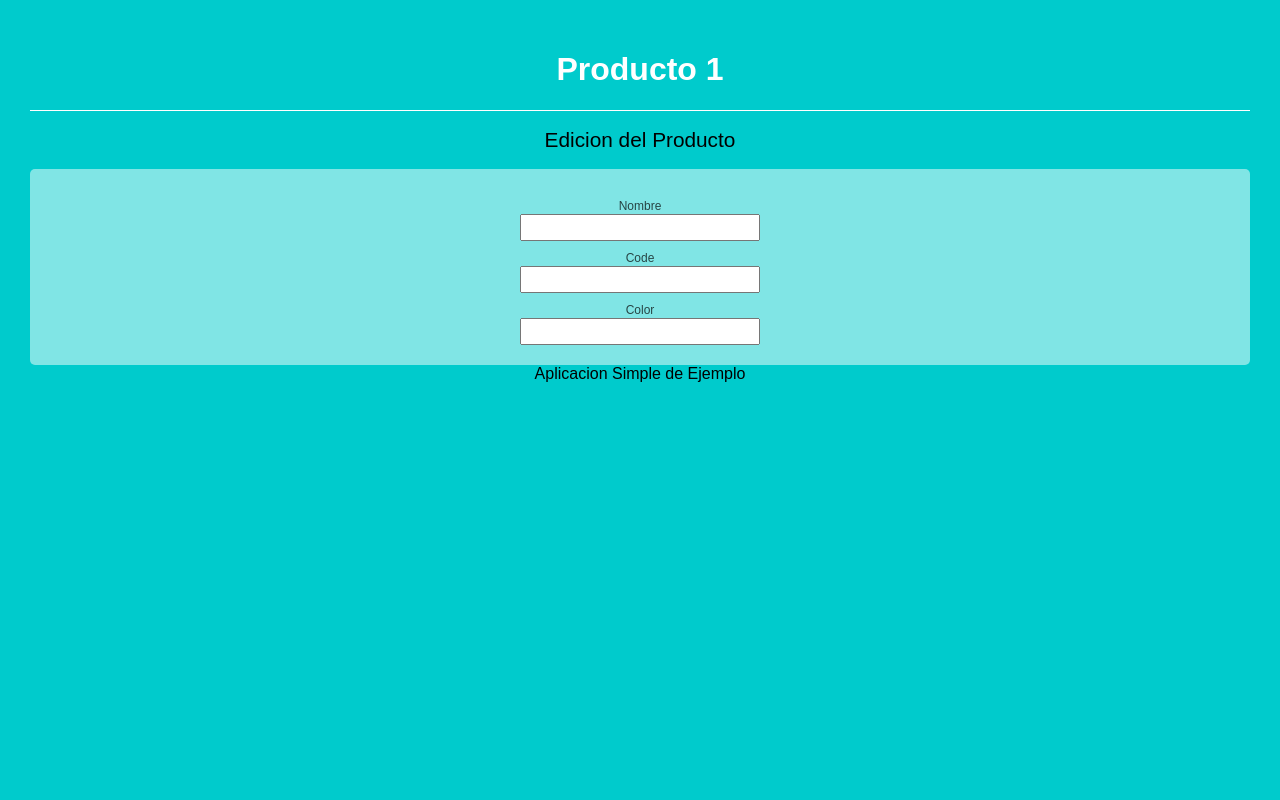
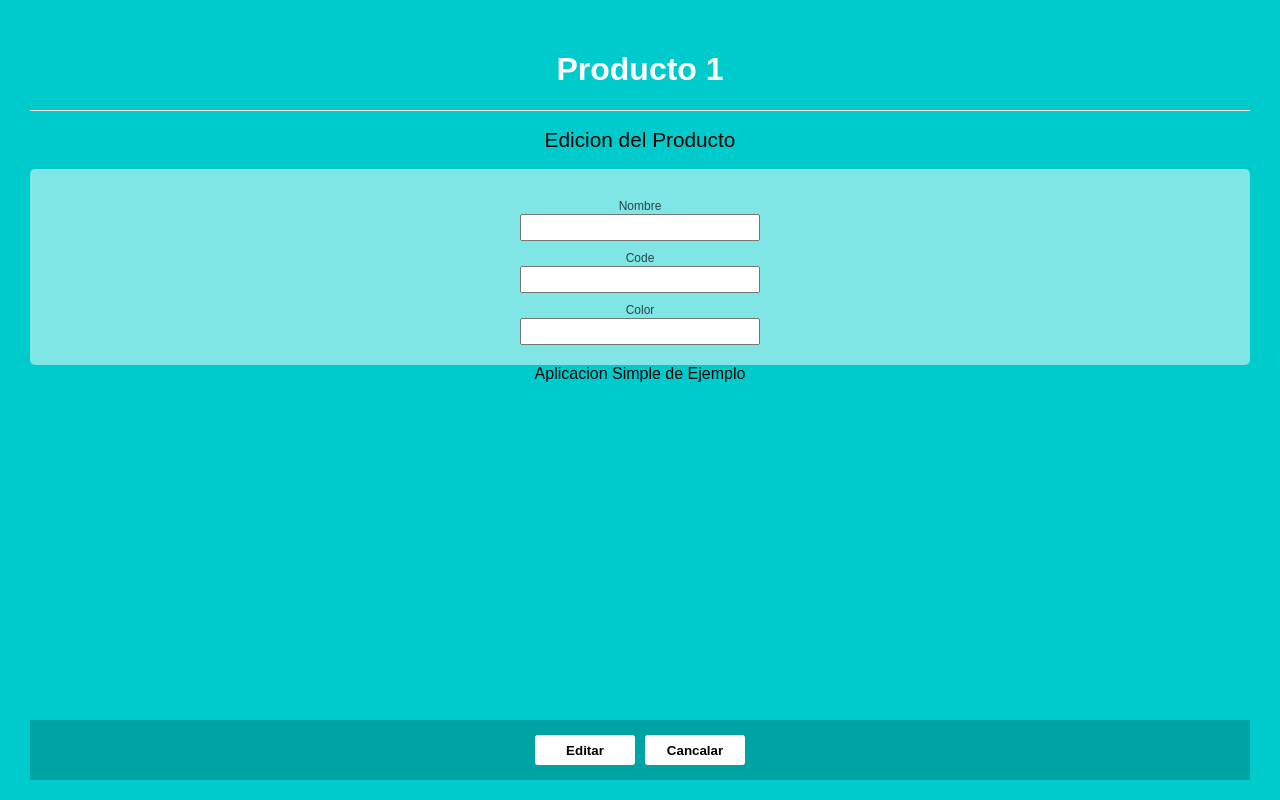
Before and after one commit to santobuonoivan/adm-comerce, a React (Create React App) app: page /products/1/edit in a window 1280 px wide. Built offline with nearby package versions, Linux system fonts and the light colour scheme.

Commit message:
agregado botones volver y cancel en modulos de clientes y productos

```diff
--- a/src/components/clients/CustomerData.js
+++ b/src/components/clients/CustomerData.js
@@ -1,7 +1,8 @@
 import React from 'react';
 import PropTypes from 'prop-types';
+import CustomersActions from "./CustomersActions";
 
-const CustomerData = ({client_id,name,dni,tel,dir}) => {
+const CustomerData = ({client_id,name,dni,tel,dir,onBack}) => {
     return (
         <div>
             <div className="custumer-data">
@@ -11,17 +12,21 @@ const CustomerData = ({client_id,name,dni,tel,dir}) => {
                 <div><strong>Tel</strong><i>{tel}</i></div>
                 <div><strong>Dir</strong><i>{dir}</i></div>
             </div>
+            <CustomersActions>
+                <button onClick={onBack}>Volver</button>
+            </CustomersActions>
         </div>
     );
 };
 
 CustomerData.propTypes = {
 
-    client_id: PropTypes.string.isRequired,
+    client_id: PropTypes.number.isRequired,
     dir: PropTypes.string.isRequired,
     name: PropTypes.string.isRequired,
     dni: PropTypes.string.isRequired,
     tel: PropTypes.string,
+    onBack: PropTypes.func.isRequired,
 };
 
 export default CustomerData;
--- a/src/components/clients/CustomerEdit.js
+++ b/src/components/clients/CustomerEdit.js
@@ -3,6 +3,7 @@ import PropTypes from 'prop-types';
 import { reduxForm, Field } from 'redux-form';
 import { connect } from 'react-redux';
 import {setPropsAsInitial} from "../../helpers/setPropsAsInitial";
+import CustomersActions from "./CustomersActions";
 
 /* validacion*/
 const isRequired = value => (
@@ -22,16 +23,20 @@ const  MyField = ({input, meta, type, label, name}) => (
     </div>
 );
 
-const CustomerEdit = ({ client_id, dir, name, dni, tel }) => {
+const CustomerEdit = ({ client_id, dir, name, dni, tel, handleSubmit, submitting, onBack }) => {
 
     return (
         <div>
             <h2>Edicion del  Cliente {client_id}</h2>
-            <form action=''>
+            <form onSubmit={handleSubmit}>
                     <Field name='name' component={MyField} type='text'  label='Nombre'/>
                     <Field name='dni' component={MyField} type='text'  label='Dni'/>
                     <Field name='tel' component={MyField} type='text' label='Tel' />
                     <Field name='dir' component={MyField} type='text' label='Dir'/>
+                    <CustomersActions>
+                        <button type='submit' disabled={submitting}> Editar </button>
+                        <button onClick={onBack}>Cancalar</button>
+                    </CustomersActions>
             </form>
         </div>
     );
@@ -43,6 +48,7 @@ CustomerEdit.propTypes = {
     name: PropTypes.string,
     dni: PropTypes.string,
     tel: PropTypes.string,
+    onBack: PropTypes.func.isRequired,
 };
 
 const CustomerEditForm = reduxForm({ form: 'CustomerEdit'})(CustomerEdit);
--- a/src/components/clients/CustomerList.js
+++ b/src/components/clients/CustomerList.js
@@ -3,7 +3,7 @@ import PropTypes from 'prop-types';
 import CustomerListItem from './CustumerListItem';
 
 const CustomerList = ({ customers, urlPath }) => {
-    console.log(customers);
+    //console.log(customers);
     return (
         <div>
             <div className="customer-list">
--- a/src/components/products/ProductData.js
+++ b/src/components/products/ProductData.js
@@ -1,7 +1,8 @@
 import React from 'react';
 import PropTypes from 'prop-types';
+import ProductsActions from "./ProductsActions";
 
-const ProductData = ({product_id,name,code,color}) => {
+const ProductData = ({product_id,name,code,color,onBack}) => {
     return (
         <div>
             <div className="products-data">
@@ -11,6 +12,9 @@ const ProductData = ({product_id,name,code,color}) => {
                 <div><strong>Color</strong><i>{color}</i></div>
                 <div><strong>Id</strong><i>{product_id}</i></div>
             </div>
+            <ProductsActions>
+                <button onClick={onBack}>Volver</button>
+            </ProductsActions>
         </div>
     );
 };
@@ -21,7 +25,8 @@ ProductData.propTypes = {
     //talle: PropTypes.string,
     color: PropTypes.string,
     //precio: PropTypes.string,
-    code: PropTypes.string
+    code: PropTypes.string,
+    onBack: PropTypes.func.isRequired,
 };
 
 export default ProductData;
--- a/src/components/products/ProductEdit.js
+++ b/src/components/products/ProductEdit.js
@@ -3,6 +3,7 @@ import PropTypes from 'prop-types';
 import { reduxForm, Field } from 'redux-form';
 import { connect } from 'react-redux';
 import {setPropsAsInitial} from "../../helpers/setPropsAsInitial";
+import ProductsActions from "./ProductsActions";
 
 /* validacion*/
 const isRequired = value => (
@@ -22,14 +23,19 @@ const  MyField = ({input, meta, type, label, name}) => (
     </div>
 );
 
-const ProductEdit = ({ product_id,name,code,color }) => {
+const ProductEdit = ({ product_id,name,code,color, handleSubmit, submitting, onBack }) => {
     return (
         <div>
             <h2>Edicion del  Producto {product_id}</h2>
-            <form action=''>
+            <form onSubmit={handleSubmit}>
                 <Field name='name' component={MyField} type='text' validate={isRequired} label='Nombre' />
                 <Field name='code' component={MyField} type='text' validate={isRequired} label='Code' />
                 <Field name='color' component={MyField} type='text' label='Color' />
+                <ProductsActions>
+                    <button type='submit' disabled={submitting}> Editar </button>
+                    <button onClick={onBack}>Cancalar</button>
+
+                </ProductsActions>
             </form>
         </div>
     );
@@ -42,6 +48,7 @@ ProductEdit.propTypes = {
     color: PropTypes.string,
     //precio: PropTypes.string,
     code: PropTypes.string,
+    onBack: PropTypes.func.isRequired,
 };
 const ProductEditForm = reduxForm({form: 'ProductEdit'})(ProductEdit);
 export default setPropsAsInitial(ProductEditForm);
--- a/src/components/products/ProductList.js
+++ b/src/components/products/ProductList.js
@@ -21,7 +21,7 @@ const ProductList = ({ products, urlPath }) => {
                             editAction={'Editar'}
                             delAction={'Eliminar'}
                             urlPath={urlPath}
-                        ></ProductListItem>
+                        />
                     )
                 }
             </div>
--- a/src/containers/CustomerContainer.js
+++ b/src/containers/CustomerContainer.js
@@ -3,7 +3,7 @@ import { connect } from 'react-redux';
 import PropTypes from 'prop-types';
 import AppFrame from "./../components/AppFrame";
 import {getCustomerByDni} from "../selectors/customers";
-import {Route} from 'react-router-dom';
+import {Route, withRouter} from 'react-router-dom';
 import CustomerEdit from "../components/clients/CustomerEdit";
 import CustomerData from "../components/clients/CustomerData";
 
@@ -15,12 +15,21 @@ class CustomerContainer extends Component {
         }
     }
     */
+    handleSubmit = values => {
+        console.log(JSON.stringify(values));
+    };
+
+    handleOnBack = () => {
+        this.props.history.goBack();
+        /* necesita el componente conectado con withRouter */
+    };
+
 
     renderBody = () =>(
         <Route path='/customers/:dni/edit' children={
             ( { match } ) => {
                 const CustomerControl = match ? CustomerEdit : CustomerData;
-                return <CustomerControl {...this.props.customer}/>
+                return <CustomerControl {...this.props.customer} onSubmit={this.handleSubmit} onBack={this.handleOnBack}/>
             }
         }/>
     );
@@ -45,4 +54,4 @@ const mapStateToProps = (state, props) =>({
     customer: getCustomerByDni(state,props)
 });
 
-export default connect(mapStateToProps,null)(CustomerContainer);
+export default withRouter( connect(mapStateToProps,null)(CustomerContainer));
--- a/src/containers/HomeContainer.js
+++ b/src/containers/HomeContainer.js
@@ -7,11 +7,12 @@ import ProductsActions  from './../components/products/ProductsActions';
 
 const HomeContainer = props => {
     const handleOnClickProducts = () => {
-        console.log('handleOnClick');
+        //
+        // console.log('handleOnClick');
         props.history.push('/products')
     }
     const handleOnClickCustomers = () => {
-        console.log('handleOnClick');
+        //console.log('handleOnClick');
         props.history.push('/customers')
     }
     return (
--- a/src/containers/ProductContainer.js
+++ b/src/containers/ProductContainer.js
@@ -2,10 +2,10 @@ import React, {Component} from 'react';
 import { connect } from 'react-redux';
 import PropTypes from 'prop-types';
 import AppFrame from "./../components/AppFrame";
-import {getProductByProductId} from "../selectors/products";
-import {Route} from "react-router-dom";
-import ProductEdit from "../components/products/ProductEdit";
-import ProductData from "../components/products/ProductData";
+import {getProductByProductId} from "./../selectors/products";
+import {Route, withRouter} from "react-router-dom";
+import ProductEdit from "./../components/products/ProductEdit";
+import ProductData from "./../components/products/ProductData";
 
 class ProductContainer extends Component {
     /*
@@ -15,12 +15,20 @@ class ProductContainer extends Component {
         }
     }
     */
+    handleSubmit = values => {
+        console.log(JSON.stringify(values));
+    };
+
+    handleOnBack = () => {
+        this.props.history.goBack();
+        /* necesita el componente conectado con withRouter */
+    };
 
     renderBody = () =>(
         <Route path='/products/:product_id/edit' children={
             ( { match } ) => {
                 const CustomerControl = match ? ProductEdit : ProductData;
-                return <CustomerControl {...this.props.product}/>
+                return <CustomerControl {...this.props.product} onSubmit={this.handleSubmit} onBack={this.handleOnBack}/>
             }
         }/>
     );
@@ -46,4 +54,4 @@ const mapStateToProps = (state,props) => ({
     product: getProductByProductId(state,props),
 })
 
-export default connect(mapStateToProps,null)(ProductContainer);
+export default withRouter( connect(mapStateToProps,null)(ProductContainer));
```
